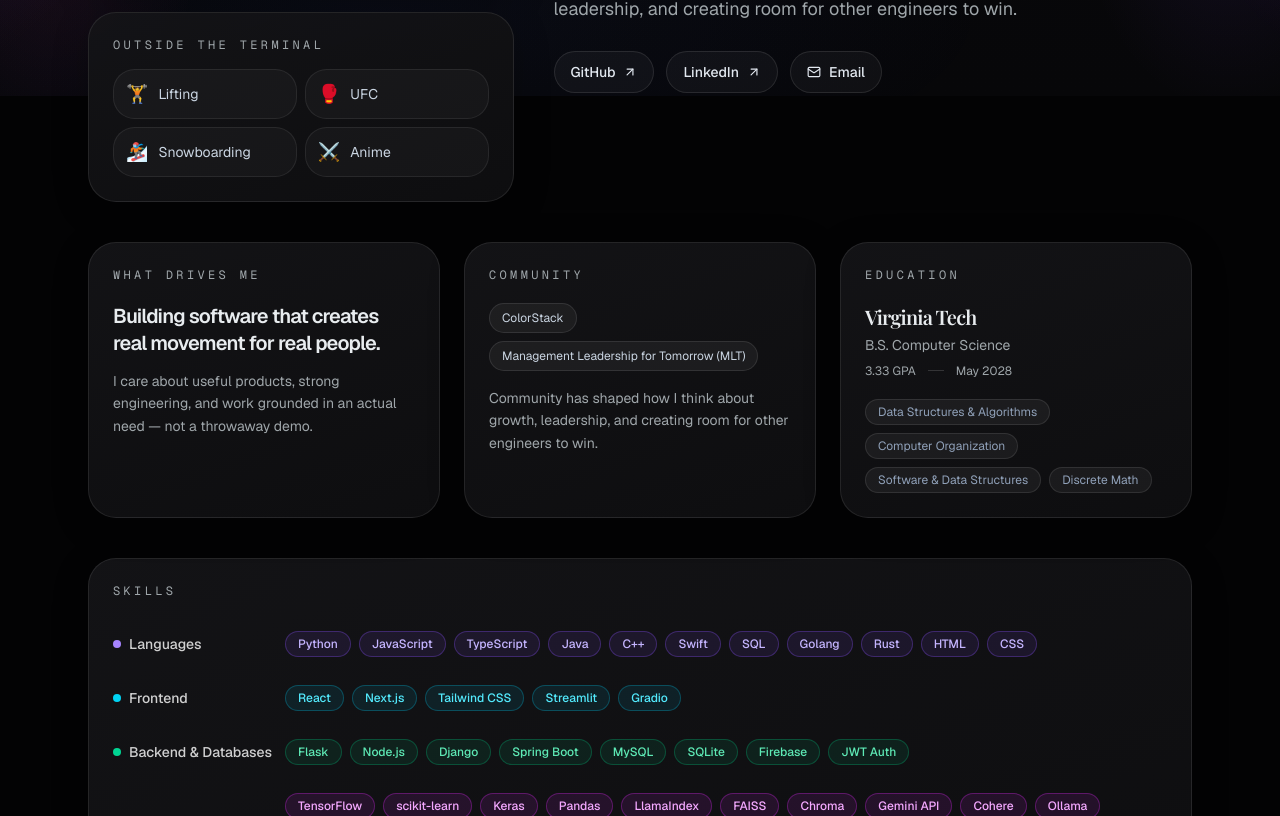
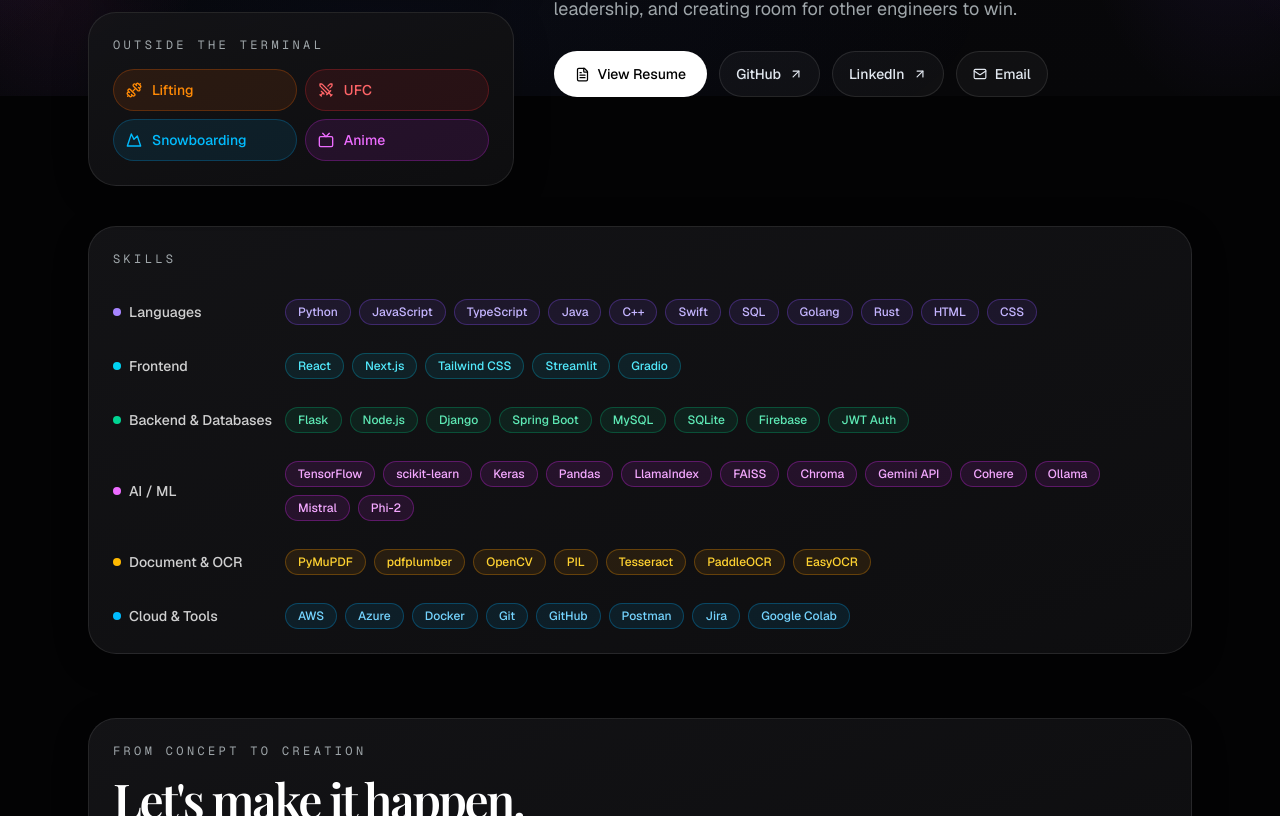
Before and after one commit to Kingzayzoom/ZaybishTariqPortfolio, a Next.js app in the folder zaybish-portfolio/: page /about in a window 1280 px wide. Shown: the part 704-1520 px from the top of the page. Built offline with nearby package versions, Linux system fonts and the light colour scheme; a web font is replaced by a local one.

Commit message:
Final touches

```diff
--- a/zaybish-portfolio/src/components/sections/AboutContent.tsx
+++ b/zaybish-portfolio/src/components/sections/AboutContent.tsx
@@ -2,7 +2,7 @@
 
 import Image from "next/image";
 import { motion } from "framer-motion";
-import { ArrowUpRight, Mail, MapPin } from "lucide-react";
+import { ArrowUpRight, Mail, MapPin, Dumbbell, Swords, Mountain, Tv, FileText } from "lucide-react";
 import { skillGroups } from "@/data/skills";
 import { siteConfig } from "@/data/site-config";
 
@@ -31,6 +31,13 @@
     dot: "bg-sky-400",
     pill: "border-sky-500/30 bg-sky-500/10 text-sky-300 hover:bg-sky-500/18 hover:border-sky-400/50",
   },
+];
+
+const interests = [
+  { icon: Dumbbell, label: "Lifting", color: "text-orange-400 bg-orange-500/10 border-orange-500/25" },
+  { icon: Swords,   label: "UFC",      color: "text-red-400 bg-red-500/10 border-red-500/25" },
+  { icon: Mountain, label: "Snowboarding", color: "text-sky-400 bg-sky-500/10 border-sky-500/25" },
+  { icon: Tv,       label: "Anime",    color: "text-fuchsia-400 bg-fuchsia-500/10 border-fuchsia-500/25" },
 ];
 
 export function AboutContent() {
@@ -92,22 +99,17 @@
             </div>
           </div>
 
-          {/* Fun facts */}
+          {/* Outside the terminal */}
           <div className="panel-card p-5">
             <p className="eyebrow mb-4">Outside the Terminal</p>
             <div className="grid grid-cols-2 gap-2">
-              {[
-                { emoji: "🏋️", label: "Lifting" },
-                { emoji: "🥊", label: "UFC" },
-                { emoji: "🏂", label: "Snowboarding" },
-                { emoji: "⚔️", label: "Anime" },
-              ].map(({ emoji, label }) => (
+              {interests.map(({ icon: Icon, label, color }) => (
                 <div
                   key={label}
-                  className="flex items-center gap-2.5 rounded-xl border border-white/8 bg-white/[0.03] px-3 py-2.5"
+                  className={`flex items-center gap-2.5 rounded-xl border px-3 py-2.5 ${color}`}
                 >
-                  <span className="text-lg">{emoji}</span>
-                  <span className="text-sm text-slate-300">{label}</span>
+                  <Icon size={16} className="shrink-0" />
+                  <span className="text-sm font-medium">{label}</span>
                 </div>
               ))}
             </div>
@@ -130,6 +132,14 @@
 
           {/* Links row */}
           <div className="flex flex-wrap gap-3 pt-1">
+            <a
+              href="/resume.pdf"
+              target="_blank"
+              rel="noreferrer"
+              className="primary-button"
+            >
+              <FileText size={15} /> View Resume
+            </a>
             <a
               href={siteConfig.socials.github}
               target="_blank"
@@ -156,67 +166,11 @@
         </div>
       </motion.div>
 
-      {/* ── Drive + Community + Education row ── */}
+      {/* ── Skills ── */}
       <motion.div
         initial={{ opacity: 0, y: 16 }}
         animate={{ opacity: 1, y: 0 }}
         transition={{ duration: 0.45, delay: 0.08 }}
-        className="grid gap-6 md:grid-cols-3"
-      >
-        <article className="panel-card p-6">
-          <p className="eyebrow">What Drives Me</p>
-          <p className="mt-5 text-xl font-semibold tracking-[-0.04em] leading-snug">
-            Building software that creates real movement for real people.
-          </p>
-          <p className="mt-3 text-sm leading-relaxed text-muted-foreground">
-            I care about useful products, strong engineering, and work grounded in an actual need — not a throwaway demo.
-          </p>
-        </article>
-
-        <article className="panel-card p-6">
-          <p className="eyebrow">Community</p>
-          <div className="mt-5 flex flex-wrap gap-2">
-            {siteConfig.communities.map((community) => (
-              <span
-                key={community}
-                className="rounded-full border border-white/10 bg-white/[0.05] px-3 py-1.5 text-xs text-slate-300"
-              >
-                {community}
-              </span>
-            ))}
-          </div>
-          <p className="mt-4 text-sm leading-relaxed text-muted-foreground">
-            Community has shaped how I think about growth, leadership, and creating room for other engineers to win.
-          </p>
-        </article>
-
-        <article className="panel-card p-6">
-          <p className="eyebrow">Education</p>
-          <h3 className="mt-5 text-xl font-semibold tracking-[-0.04em]">{siteConfig.education.school}</h3>
-          <p className="mt-1 text-sm text-muted-foreground">{siteConfig.education.degree}</p>
-          <div className="mt-2 flex items-center gap-3 text-xs text-muted-foreground">
-            <span>{siteConfig.education.gpa}</span>
-            <span className="h-px w-4 bg-white/15" />
-            <span>{siteConfig.education.graduation}</span>
-          </div>
-          <div className="mt-5 flex flex-wrap gap-2">
-            {siteConfig.education.coursework.map((item) => (
-              <span
-                key={item}
-                className="rounded-full border border-white/10 bg-white/[0.05] px-3 py-1 text-xs text-slate-400"
-              >
-                {item}
-              </span>
-            ))}
-          </div>
-        </article>
-      </motion.div>
-
-      {/* ── Skills ── */}
-      <motion.div
-        initial={{ opacity: 0, y: 16 }}
-        animate={{ opacity: 1, y: 0 }}
-        transition={{ duration: 0.45, delay: 0.14 }}
         className="panel-card p-7"
       >
         <p className="eyebrow mb-8">Skills</p>
--- a/zaybish-portfolio/src/data/experience.ts
+++ b/zaybish-portfolio/src/data/experience.ts
@@ -118,7 +118,7 @@
       "Software & Data Structures",
     ],
     bullets: [
-      "Maintaining a 3.33 GPA while building a strong foundation in software engineering, systems, and problem solving.",
+      "Building a strong foundation in software engineering, systems, and problem solving.",
       "Pairing coursework with hands-on full-stack and AI project work outside the classroom to accelerate practical depth.",
     ],
     logo: {
--- a/zaybish-portfolio/src/data/site-config.ts
+++ b/zaybish-portfolio/src/data/site-config.ts
@@ -9,7 +9,7 @@
   education: {
     school: "Virginia Tech",
     degree: "B.S. Computer Science",
-    gpa: "3.33 GPA",
+    gpa: "",
     graduation: "May 2028",
     coursework: [
       "Data Structures & Algorithms",
```
